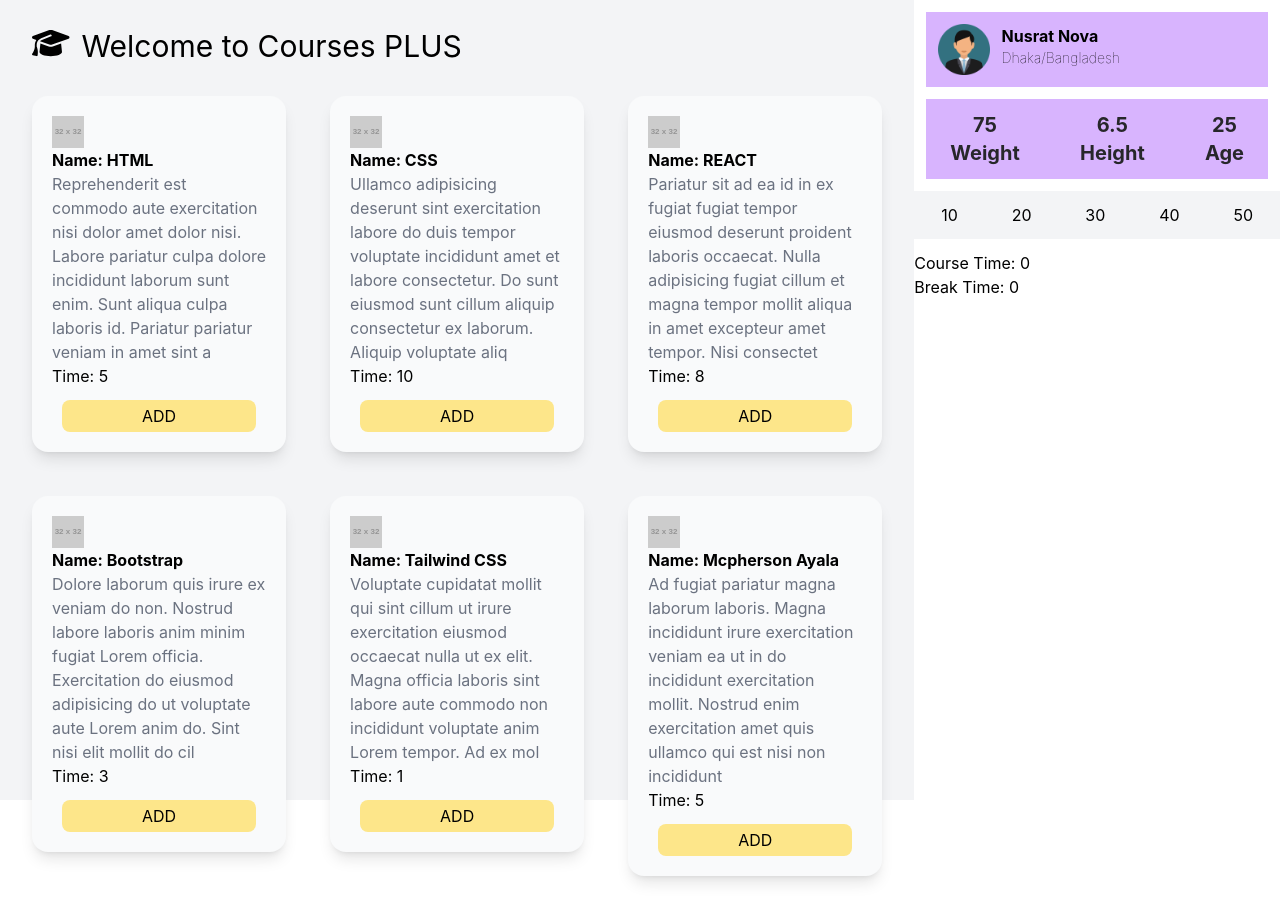
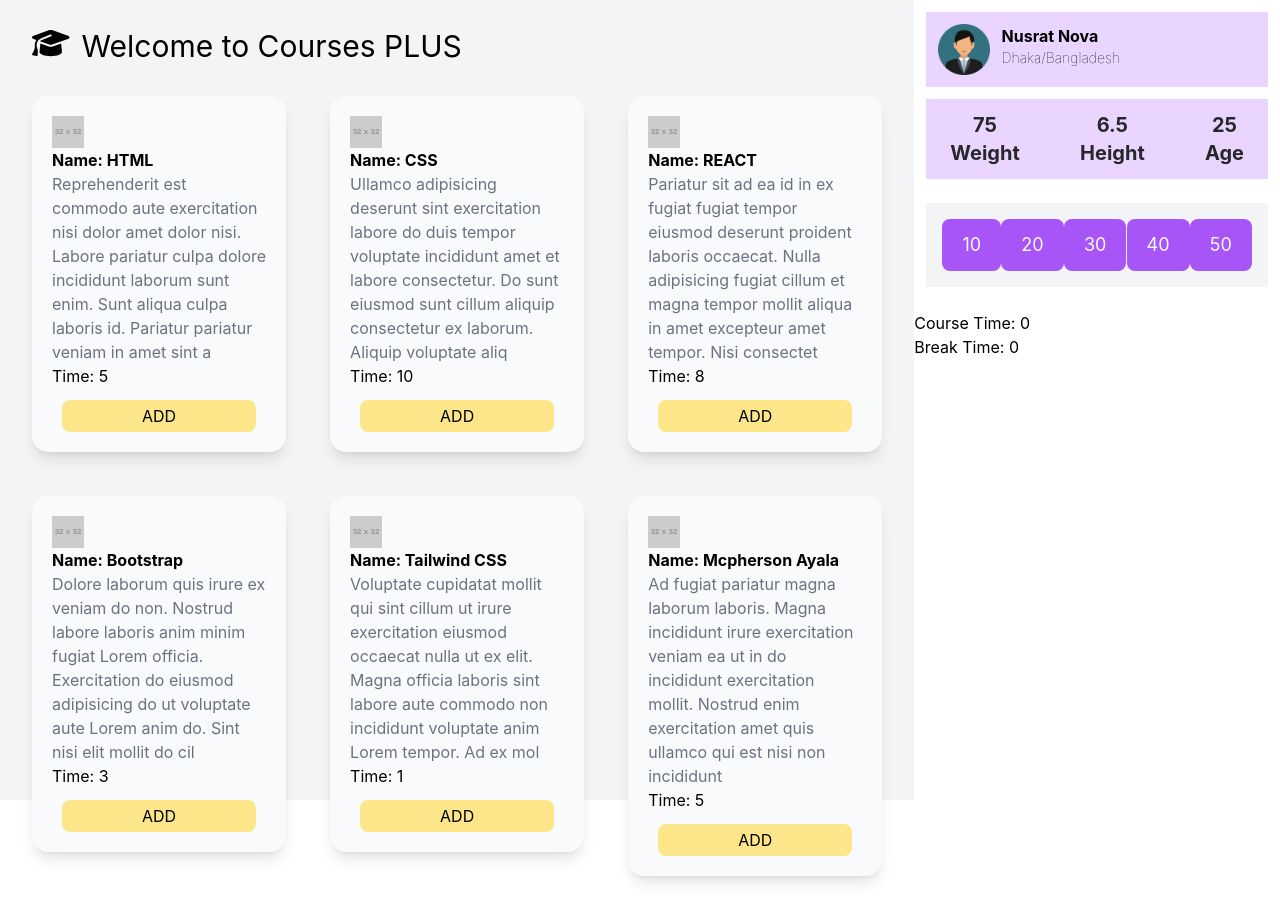
Before and after one commit to nusratnova5/courses-plus, a React (Create React App) app: page / in a window 1280 px wide. Built offline with nearby package versions, Linux system fonts and the light colour scheme.

Commit message:
break time ui

```diff
--- a/src/App.css
+++ b/src/App.css
@@ -6,7 +6,9 @@
   height: 40vmin;
   pointer-events: none;
 }
-
+.round{
+  border-radius: 50%;
+}
 @media (prefers-reduced-motion: no-preference) {
   .App-logo {
     animation: App-logo-spin infinite 20s linear;
--- a/src/components/sidebar/Sidebar.js
+++ b/src/components/sidebar/Sidebar.js
@@ -6,7 +6,7 @@ function Sidebar(props) {
   return (
     <div>
         {/* use info */}
-        <div className='flex p-3 m-3 font-bold bg-purple-300'>
+        <div className='flex p-3 m-3 font-bold bg-purple-200'>
             <div>
                 <img className='w-16' src={user} alt="" />
             </div>
@@ -15,8 +15,9 @@ function Sidebar(props) {
                 <p className='text-sm font-thin'>Dhaka/Bangladesh</p>
             </div>
         </div>
+
         {/* information */}
-        <div className='flex justify-between text-center m-3 font-bold text-xl bg-purple-300 text-zinc-800'>
+        <div className='flex justify-between text-center m-3 font-bold text-xl bg-purple-200 text-zinc-800'>
             <div className='p-3 mx-3'>
                 <p>75</p>
                 <p>Weight</p>
@@ -28,12 +29,13 @@ function Sidebar(props) {
                 <p>25</p><p>Age</p>
             </div>
         </div>
-        <div className='flex justify-around bg-gray-100	my-3 py-3'>
-            <button onClick={()=>setBreakTime(10)}>10</button>
-            <button onClick={()=>setBreakTime(20)}>20</button>
-            <button onClick={()=>setBreakTime(30)}>30</button>
-            <button onClick={()=>setBreakTime(40)}>40</button>
-            <button onClick={()=>setBreakTime(50)}>50</button>
+
+        <div className='flex justify-around bg-gray-100	my-6 m-3 p-4 '>
+            <button className='text-lg bg-purple-500 rounded-lg px-5 py-3 text-slate-50' onClick={()=>setBreakTime(10)}>10</button>
+            <button className='text-lg bg-purple-500 rounded-lg px-5 py-3 text-slate-50' onClick={()=>setBreakTime(20)}>20</button>
+            <button className='text-lg bg-purple-500 rounded-lg px-5 py-3 text-slate-50' onClick={()=>setBreakTime(30)}>30</button>
+            <button className='text-lg bg-purple-500 rounded-lg px-5 py-3 text-slate-50' onClick={()=>setBreakTime(40)}>40</button>
+            <button className='text-lg bg-purple-500 rounded-lg px-5 py-3 text-slate-50' onClick={()=>setBreakTime(50)}>50</button>
         </div>
         <div>
             <h2>Course Time: {sumTime}</h2>
```
